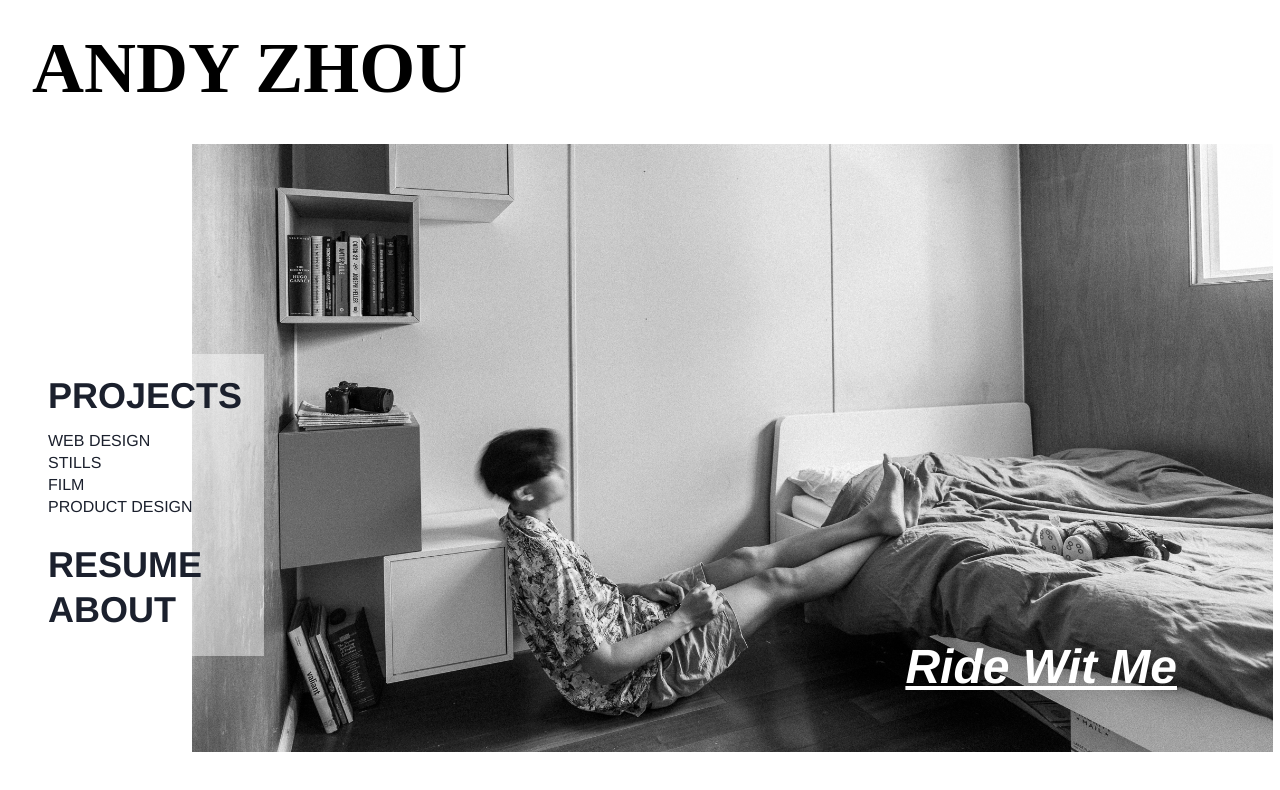
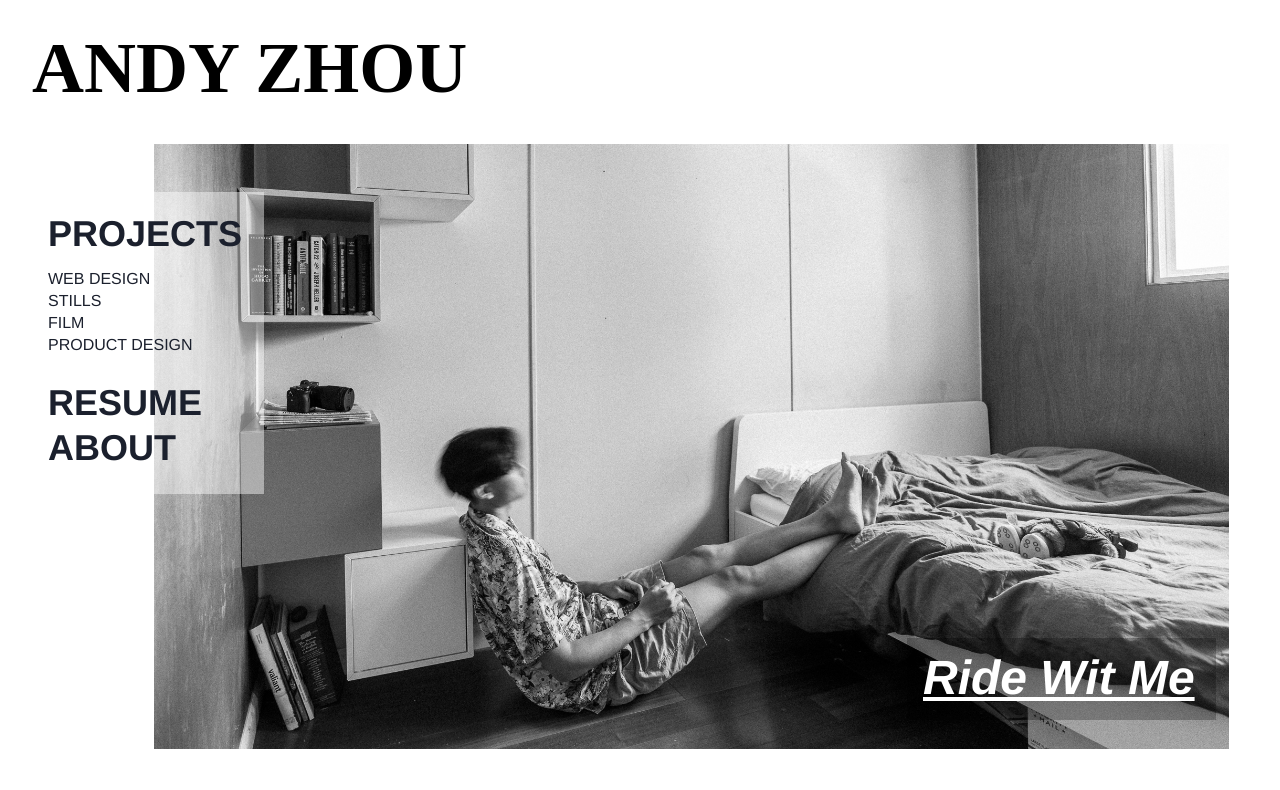
Before and after one commit to flytecode/andyzhou, a plain HTML site: page index.html in a window 1280 px wide. Drawn offline with Linux system fonts and the light colour scheme.

Commit message:
done w this

```diff
--- a/style.css
+++ b/style.css
@@ -26,7 +26,7 @@ ul {
 
 .nav-container {
     left: 2em;
-    bottom: 9em;
+    top: 24%;
     position: fixed;
     width: 200px;
     height: 270px;
@@ -102,24 +102,25 @@ nav ul li ul li {
 }
 
 .container {
-    left: 15%;
+    left: 12%;
     bottom: 6%;
     right: 4%;
     top: 18%;
     position: fixed;
-    z-index: 0;
 
 }
 
 img {
-    height: 100%;
-    object-fit: cover;
-    z-index: -2;
+    max-width: 100%;
 }
 
 
 .bottom-right {
-    position: absolute;
+    position: fixed;
+    width: 277px;
+    height: 50px;
+    background: rgba(0, 0, 0, 0.25);
+    padding: 1em;
     bottom: 10%;
     right: 5%;
 }
```
